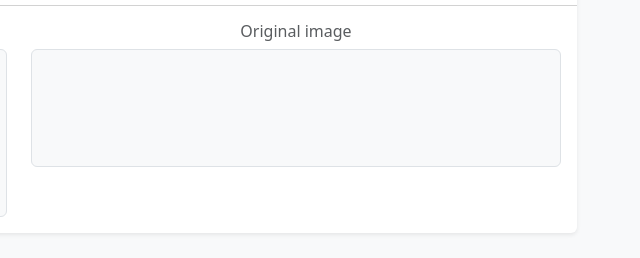
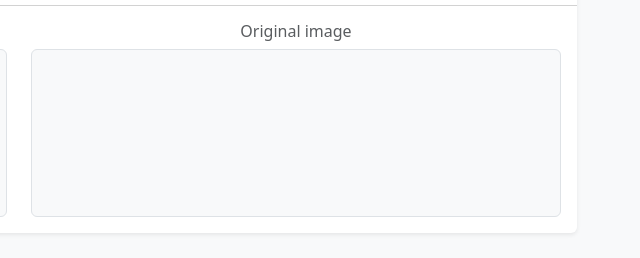
Before and after one commit to JibbySnip/photoresist-image-processing, a plain HTML site: page index.html in a window 1280 px wide. Shown: the part 439-697 px from the top of the page, 621-1261 px from the left. Drawn offline with nearby package versions, Linux system fonts and the light colour scheme.

Commit message:
tiny fix

```diff
--- a/index.html
+++ b/index.html
@@ -116,8 +116,6 @@
                                 <div class="border rounded bg-light p-2 overflow-auto">
                                     <canvas
                                         id="raw"
-                                        width="200"
-                                        height="100"
                                         class="d-block mx-auto"
                                     ></canvas>
                                 </div>
```
